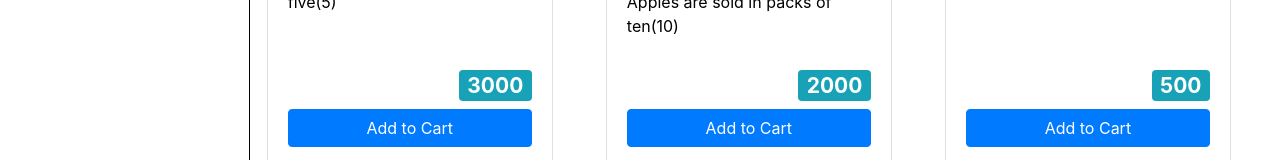
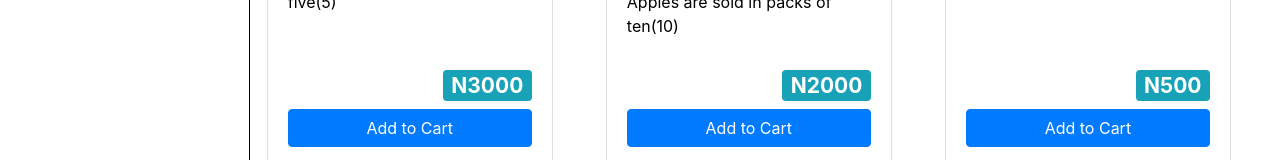
Before and after one commit to crazycodestar/Dice-Eats, a React (Create React App) app: page / in a window 1280 px wide. Shown: the part 360-520 px from the top of the page. Built offline with nearby package versions, Linux system fonts and the light colour scheme.

Commit message:
Update item.jsx

```diff
--- a/src/components/item.jsx
+++ b/src/components/item.jsx
@@ -76,7 +76,7 @@ const Item = (props) => {
 								className="card-text"
 								style={{ float: "right", order: 1, alignSelf: "flex-end" }}
 							>
-								<span className="badge badge-info">{props.item.price}</span>
+								<span className="badge badge-info">N{props.item.price}</span>
 							</h3>
 							{handleShow()}
 						</div>
```
